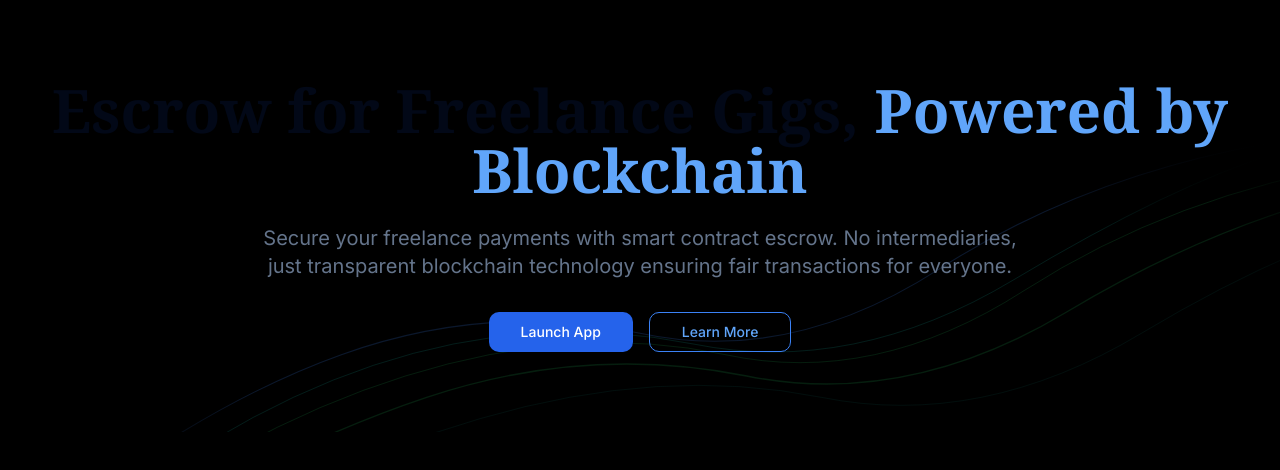
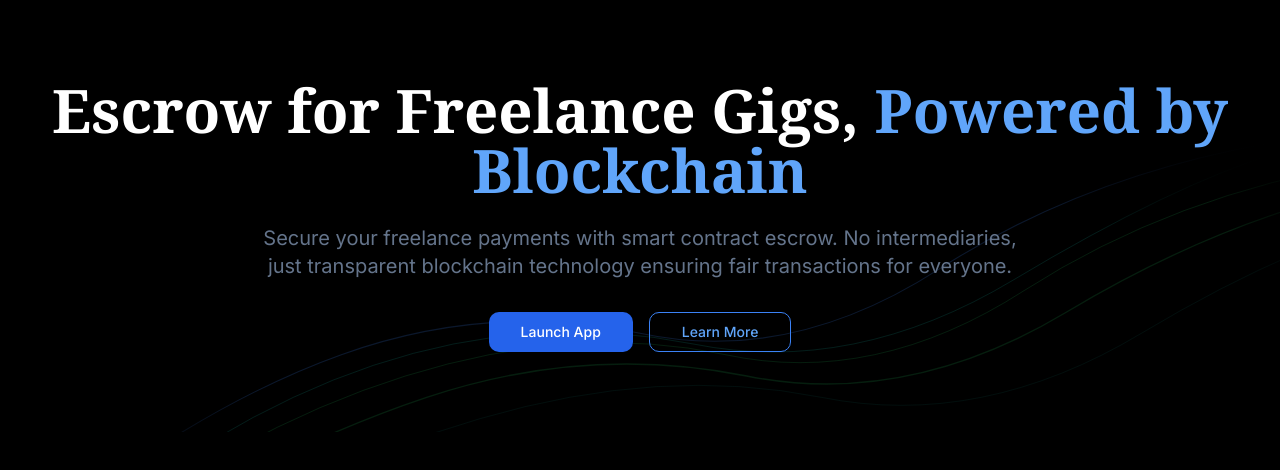
Before and after one commit to BlockHaven-Labs/SafeGig, a Next.js app in the folder frontend/: page / in a window 1280 px wide. Shown: the top 470 px of the page. Built offline with nearby package versions, Linux system fonts and the light colour scheme.

Commit message:
fix(landing): update HeroSection title color for improved visibility

```diff
--- a/frontend/components/landing/HeroSection.tsx
+++ b/frontend/components/landing/HeroSection.tsx
@@ -159,7 +159,7 @@
       </div>
 
       <div className="max-w-7xl mx-auto text-center relative z-10">
-        <h1 className="text-4xl text-blue-500 sm:text-5xl lg:text-6xl font-serif font-bold text-foreground mb-6">
+        <h1 className="text-4xl text-white sm:text-5xl lg:text-6xl font-serif font-bold text-foreground mb-6">
           Escrow for Freelance Gigs,{" "}
           <span className="text-blue-400">Powered by Blockchain</span>
         </h1>
```
